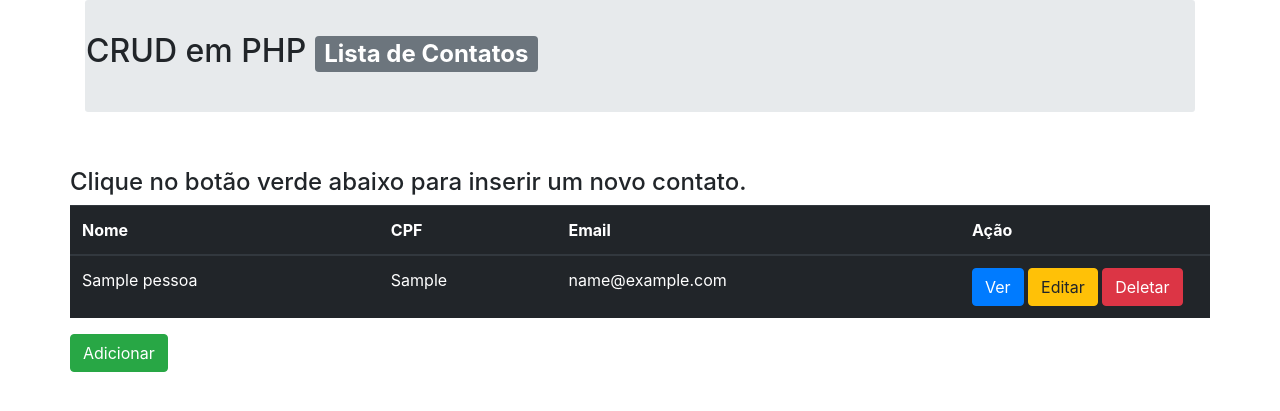
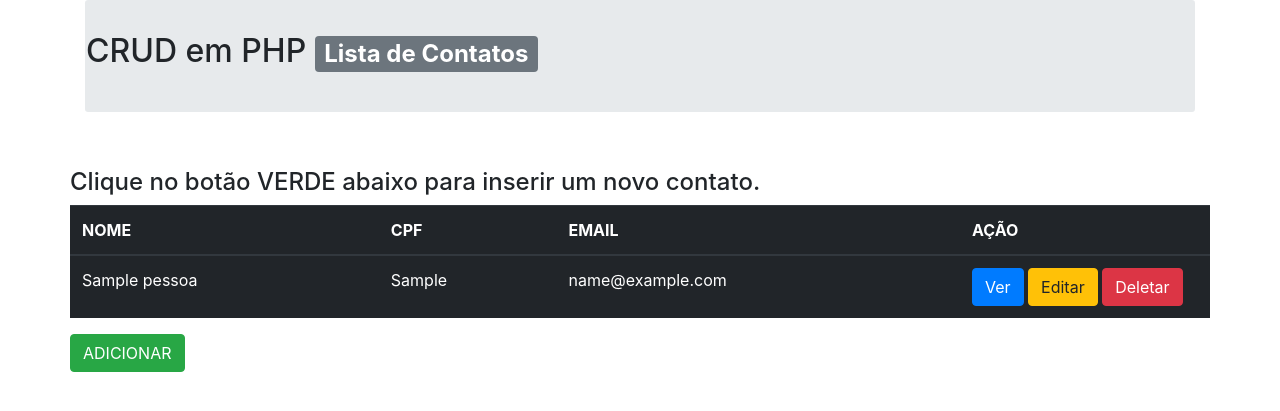
Before and after one commit to neto3434/SP1proweb, a PHP site: page / in a window 1280 px wide. Shown: the top 411 px of the page. Run offline with PHP 8.4, Linux system fonts and the light colour scheme; tables that the repository leaves empty hold one stand-in row (values such as "Sample post").

Commit message:
Modifiquei o index alterando as letras minusculas para maiusculas

```diff
--- a/C.R.U.D/index.php
+++ b/C.R.U.D/index.php
@@ -17,15 +17,15 @@
           </div>
             </br>
             <div class="row">
-                <h4>Clique no botão verde abaixo para inserir um novo contato.</h4>
+                <h4>Clique no botão VERDE abaixo para inserir um novo contato.</h4>
                 <table class="table table-dark">
                     <thead>
                         <tr>
                             <!-- <th scope="col">Id</th> -->
-                            <th scope="col">Nome</th>
+                            <th scope="col">NOME</th>
                             <th scope="col">CPF</th>
-                            <th scope="col">Email</th>
-                            <th scope="col">Ação</th>
+                            <th scope="col">EMAIL</th>
+                            <th scope="col">AÇÃO</th>
                         </tr>
                     </thead>
                     <tbody>
@@ -55,7 +55,7 @@
                     </tbody>
                 </table>
                 <p>
-                <a href="create.php" class="btn btn-success">Adicionar</a>
+                <a href="create.php" class="btn btn-success">ADICIONAR</a>
                 </p>
             </div>
         </div>
```
